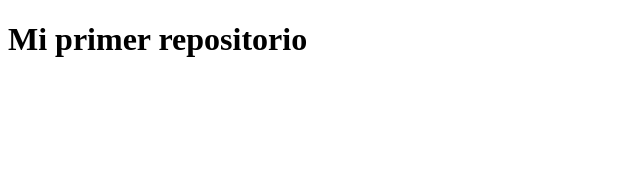
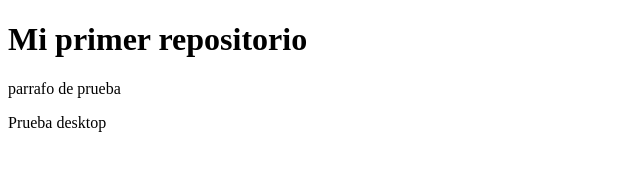
Before and after one commit to SEBAS29012/MI-PRIMER-REPOSITORIO, a plain HTML site: page index.html in a window 1280 px wide. Shown: the whole page, without its empty margins (0-640 px from the left). Drawn offline with Linux system fonts and the light colour scheme.

Commit message:
comentario

```diff
--- a/index.html
+++ b/index.html
@@ -8,5 +8,8 @@
 </head>
 <body>
   <h1>Mi primer repositorio</h1>
+  <p>parrafo de prueba</p>
+
+  <span>Prueba desktop</span>
 </body>
 </html>
```
